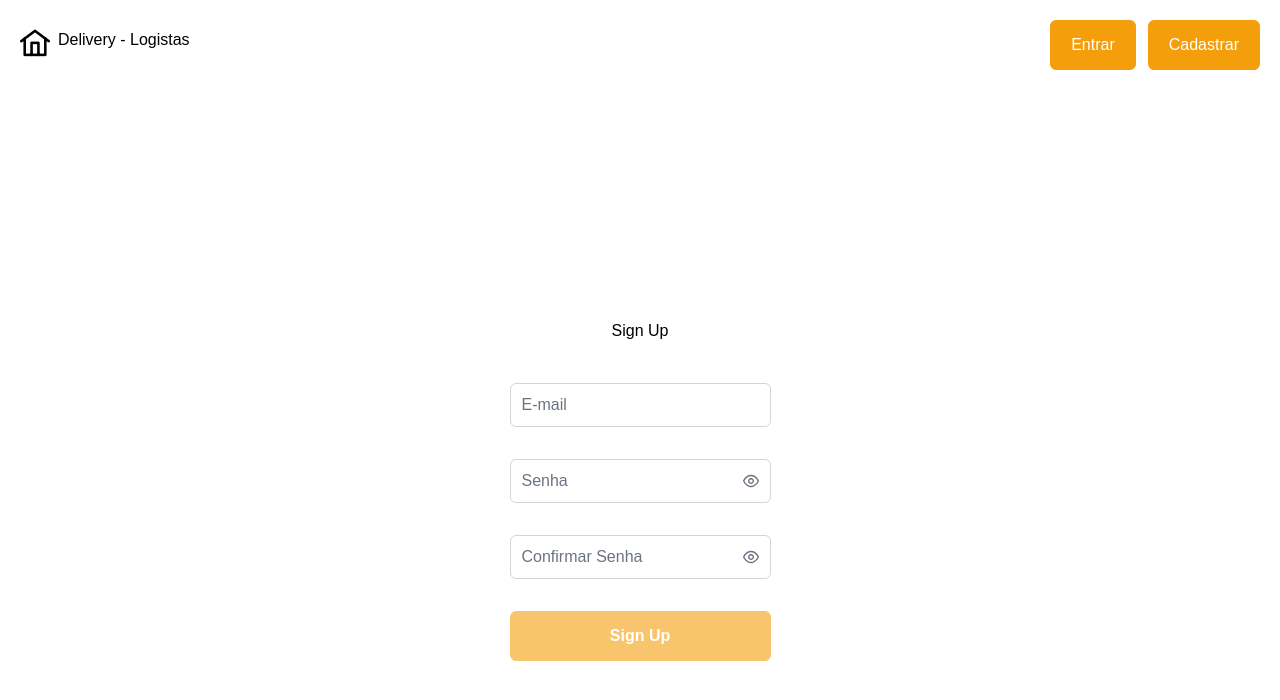
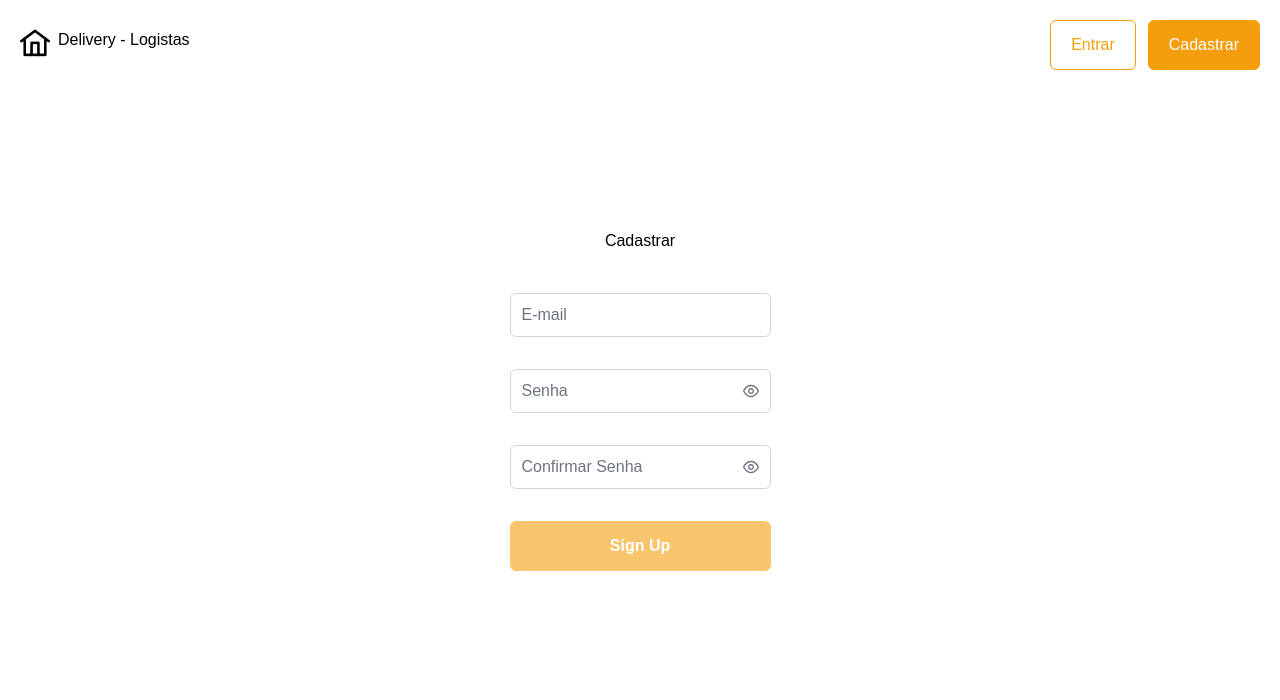
Before and after one commit to ThomBertelli/vendy, a Vue app: page /signup in a window 1280 px wide. Shown: the top 700 px of the page. Built offline with nearby package versions, Linux system fonts and the light colour scheme; a web font is replaced by a local one.

Commit message:
style: ajust styles

```diff
--- a/src/App.vue
+++ b/src/App.vue
@@ -7,9 +7,9 @@ import HeaderComponent from '@/components/HeaderComponent.vue'
 </script>
 <template>
 
-  <div>
+  <div class="flex flex-col justify-center h-screen">
 
-    <header>
+    <header class="fixed top-0 w-full ">
       <HeaderComponent/>
     </header>
     <RouterView />
--- a/src/components/SignIn.vue
+++ b/src/components/SignIn.vue
@@ -4,6 +4,7 @@ import { useRouter } from 'vue-router'
 import { ref } from 'vue'
 import { Auth } from '../auth'
 import { useToast } from 'primevue/usetoast';
+import Divider from 'primevue/divider';
 
 
 const toast = useToast();
@@ -46,7 +47,7 @@ function onSubmit() {
 </script>
 
 <template>
-    <div class="flex flex-col justify-center items-center h-screen">
+    <div class="flex flex-col justify-center items-center">
         <h1>Sign In</h1>
 
         <form class="flex flex-col gap-8 mt-10  " @submit.prevent="onSubmit">
--- a/src/components/SignUp.vue
+++ b/src/components/SignUp.vue
@@ -4,6 +4,7 @@ import { useRouter } from 'vue-router'
 import { ref, watch } from 'vue'
 import { Auth } from '../auth'
 import { useToast } from 'primevue/usetoast';
+import Divider from 'primevue/divider';
 
 
 const toast = useToast();
@@ -53,8 +54,8 @@ function onSubmit() {
 </script>
 
 <template>
-    <div class="flex flex-col justify-center items-center h-screen">
-        <h1>Sign Up</h1>
+    <div class="flex flex-col items-center">
+        <h1>Cadastrar</h1>
 
         <form class="flex flex-col gap-8 mt-10  " @submit.prevent="onSubmit">
 
@@ -65,8 +66,17 @@ function onSubmit() {
 
 
             <FloatLabel>
-                <PasswordInput class="w-full max-h-11" v-model="password" inputId="password" toggleMask :feedback="true"
-                    required promptLabel="Escolha sua senha" weakLabel="Ruim" mediumLabel="Boa" strongLabel="Ótima">
+                <PasswordInput
+                    class="w-full max-h-11"
+                    v-model="password"
+                    inputId="password"
+                    toggleMask
+                    :feedback="true"
+                    required promptLabel="Escolha sua senha"
+                    weakLabel="Ruim"
+                    mediumLabel="Boa"
+                    strongLabel="Ótima"
+                >
 
                     <template #footer>
                         <Divider />
@@ -82,11 +92,22 @@ function onSubmit() {
             </FloatLabel>
 
             <FloatLabel>
-                <PasswordInput v-change class="w-full max-h-11" v-model="confirmPassword" inputId="confirm-password"
-                    toggleMask required :feedback="false">
+                <PasswordInput
+                    class="w-full max-h-11"
+                    v-model="confirmPassword"
+                    inputId="confirm-password"
+                    toggleMask
+                    required
+                    :feedback="false"
+                >
+
                 </PasswordInput>
                 <label for="confirm-password">Confirmar Senha</label>
+                <small id="confirm-password-help" class="block mt-1 text-red-500 text-sm" v-if="confirmPassword && !passwordMatch">
+                Deve coincidir com a senha
+                </small>
             </FloatLabel>
+
 
             <ToastPrime />
 
--- a/src/components/UserProfile.vue
+++ b/src/components/UserProfile.vue
@@ -33,7 +33,7 @@ const signOut = function () {
         <template  v-else>
             <div class="flex gap-3">
                 <nav>
-                    <ButtonPrime>
+                    <ButtonPrime class="custom-button">
                         <RouterLink :to="{ name: 'signin'}"> Entrar </RouterLink>
                     </ButtonPrime>
                 </nav>
@@ -48,6 +48,16 @@ const signOut = function () {
 </template>
 
 <style scoped>
+    .custom-button{
+        background-color: white;
+        color: #f59e0b ;
+        border: solid #f59e0b 1px;
+    }
+
+    .custom-buttom :hover{
+        color: #d97706;
+        border: #d97706;
+    }
 
 
 
--- a/src/views/HomeView.vue
+++ b/src/views/HomeView.vue
@@ -5,7 +5,7 @@
 </script>
 
 <template>
-  <main class="flex h-screen">
+  <main class="">
 
 
 
```
